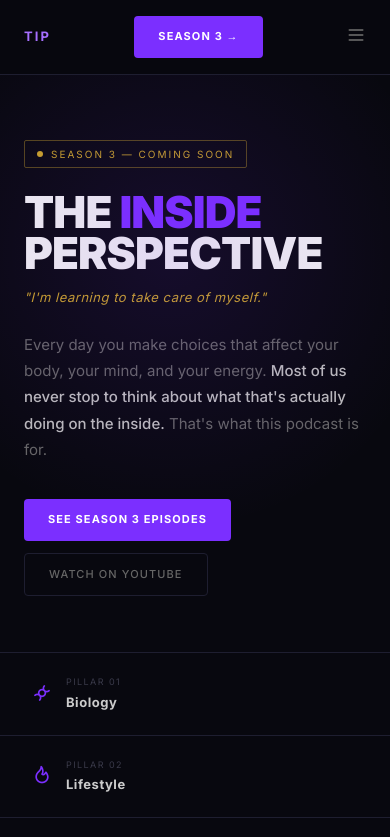
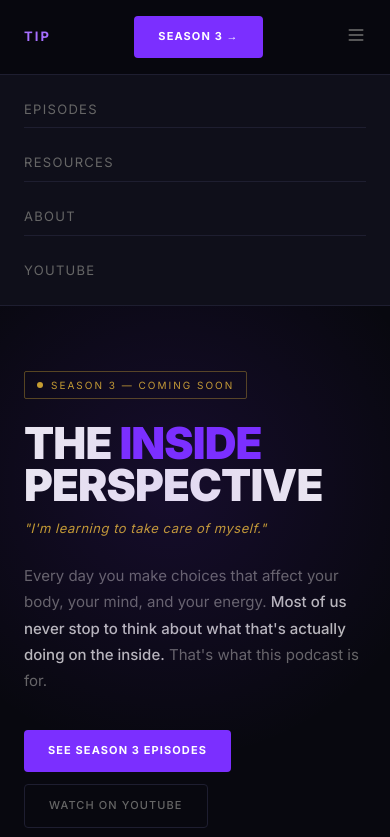
Before and after one commit to semira-byte/tip-website, a plain HTML site: page index.html in a window 390 px wide. Both pictures are taken after a click on the button "Menu". Shown: the top 837 px of the page. Drawn offline with Linux system fonts and the light colour scheme.

Commit message:
Fix mobile hamburger menu — wire up toggle and dropdown

```diff
--- a/index.html
+++ b/index.html
@@ -20,8 +20,14 @@
     <a href="about.html">About</a>
   </div>
   <a class="nav-cta btn-primary" href="episodes.html">Season 3 →</a>
-  <button class="nav-hamburger" aria-label="Menu"><i class="ti ti-menu-2"></i></button>
+  <button class="nav-hamburger" aria-label="Menu" onclick="toggleMenu()"><i class="ti ti-menu-2"></i></button>
 </nav>
+<div class="mobile-menu" id="mobile-menu">
+  <a href="episodes.html">Episodes</a>
+  <a href="resources.html">Resources</a>
+  <a href="about.html">About</a>
+  <a href="https://www.youtube.com/@theinsideperspective" target="_blank" rel="noopener">YouTube</a>
+</div>
 
 <main>
   <!-- HERO -->
@@ -123,6 +129,11 @@
 
 <script src="data.js"></script>
 <script>
+  function toggleMenu() {
+    document.getElementById('mobile-menu').classList.toggle('open');
+  }
+</script>
+<script>
   function tagIcon(tag) {
     if (tag === 'Biology') return 'ti-dna';
     if (tag === 'Mental Health') return 'ti-brain';
--- a/style.css
+++ b/style.css
@@ -83,6 +83,28 @@ nav {
 .nav-cta:hover { background: var(--purple-light); }
 
 .nav-hamburger { display: none; background: none; border: none; color: var(--text-muted); font-size: 20px; cursor: pointer; }
+
+.mobile-menu {
+  display: none;
+  flex-direction: column;
+  background: var(--surface);
+  border-bottom: 0.5px solid var(--card-border);
+  padding: 16px 24px;
+  gap: 16px;
+}
+
+.mobile-menu.open { display: flex; }
+
+.mobile-menu a {
+  font-size: 13px;
+  color: var(--text-muted);
+  letter-spacing: 0.1em;
+  text-transform: uppercase;
+  padding: 8px 0;
+  border-bottom: 0.5px solid var(--card-border);
+}
+
+.mobile-menu a:last-child { border-bottom: none; }
 
 /* HERO */
 .hero {
```
Also changed, not shown: about.html (+12 -1 lines), episodes.html (+12 -1 lines), resources.html (+12 -1 lines).
